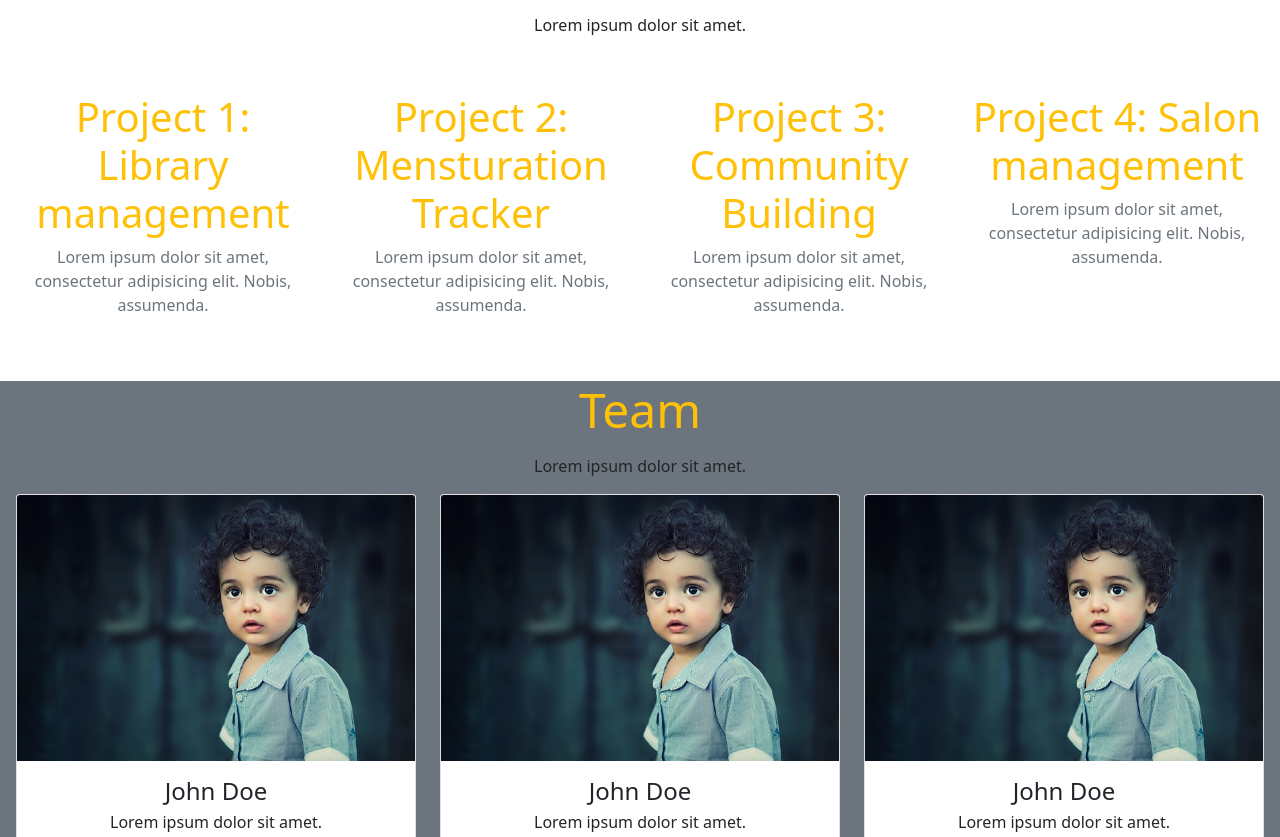
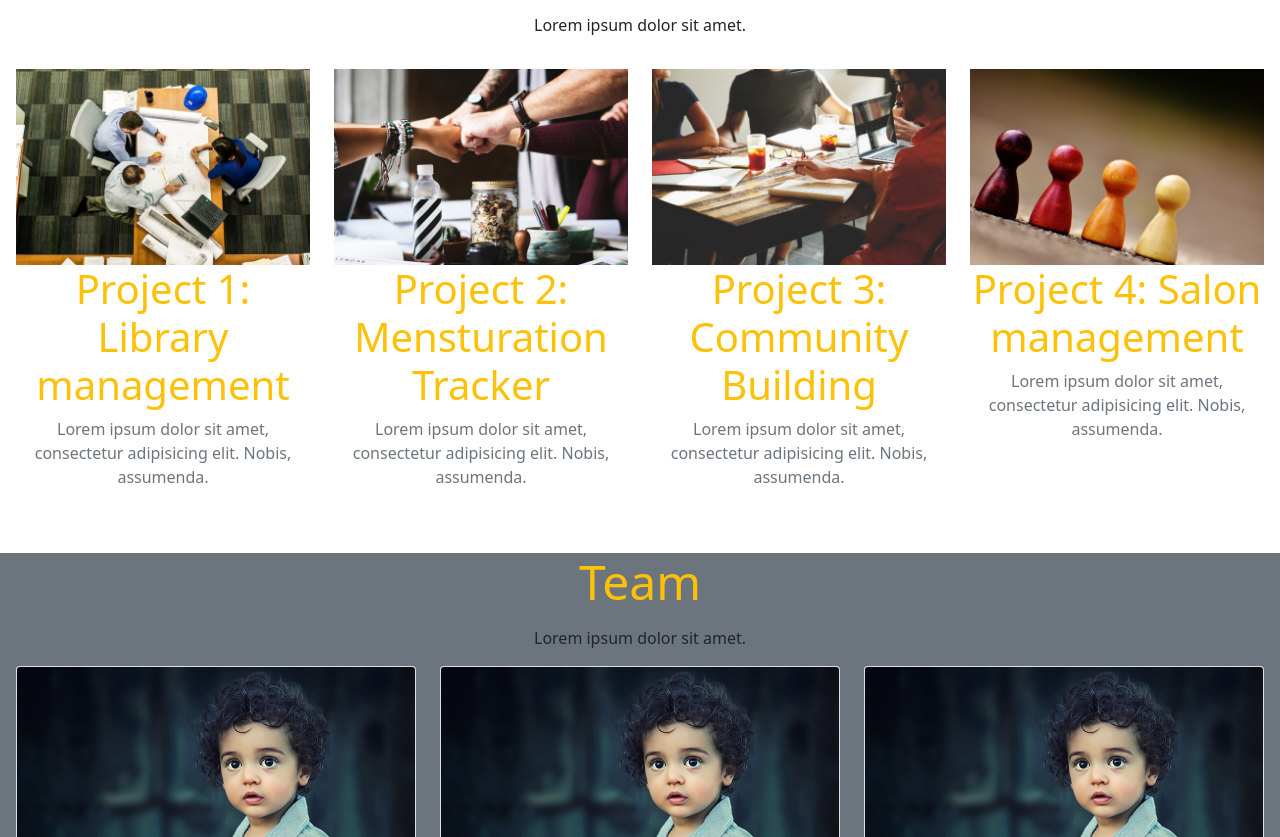
Before and after one commit to akkds1022/ip-exp-7, a plain HTML site: page index.html in a window 1280 px wide. Shown: the part 1442-2279 px from the top of the page. Drawn offline with nearby package versions, Linux system fonts and the light colour scheme; files whose address does not match are found by name.

Commit message:
Update index.html

```diff
--- a/index.html
+++ b/index.html
@@ -85,22 +85,22 @@
 
         <div class="row text-center justify-content-center px-3">
             <div class="col-lg-3 col-md-6 col-sm-12">
-                <img src="images/project1.jpg" alt="" class="img-fluid">
+                <img src="project1.jpg" alt="" class="img-fluid">
                 <h1 class="text-warning"> Project 1: Library management</h1>
                 <p class="text-muted">Lorem ipsum dolor sit amet, consectetur adipisicing elit. Nobis, assumenda.</p>
             </div>
             <div class="col-lg-3 col-md-6  col-sm-12">
-                <img src="images/project2.jpg" alt="" class="img-fluid">
+                <img src="project2.jpg" alt="" class="img-fluid">
                 <h1 class="text-warning"> Project 2: Mensturation Tracker</h1>
                 <p class="text-muted">Lorem ipsum dolor sit amet, consectetur adipisicing elit. Nobis, assumenda.</p>
             </div>
             <div class="col-lg-3 col-md-6  col-sm-12">
-                <img src="images/project3.jpg" alt="" class="img-fluid">
+                <img src="project3.jpg" alt="" class="img-fluid">
                 <h1 class="text-warning"> Project 3: Community Building</h1>
                 <p class="text-muted">Lorem ipsum dolor sit amet, consectetur adipisicing elit. Nobis, assumenda.</p>
             </div>
             <div class="col-lg-3 col-md-6  col-sm-12">
-                <img src="images/project4.jpg" alt="" class="img-fluid">
+                <img src="project4.jpg" alt="" class="img-fluid">
                 <h1 class="text-warning"> Project 4: Salon management</h1>
                 <p class="text-muted">Lorem ipsum dolor sit amet, consectetur adipisicing elit. Nobis, assumenda.</p>
             </div>
```
